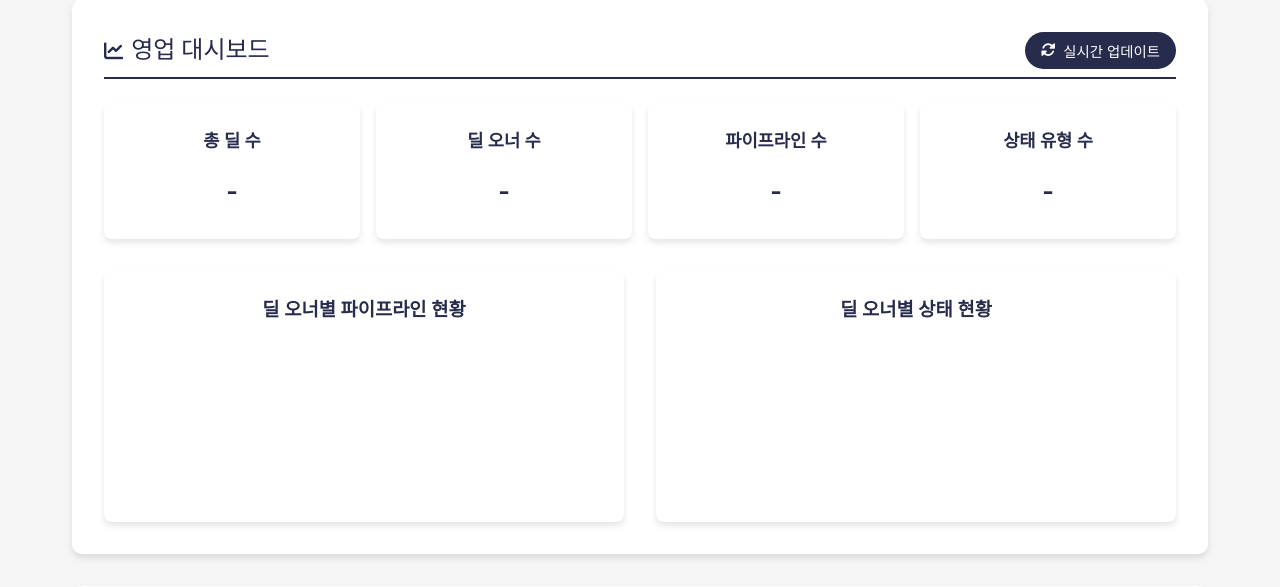
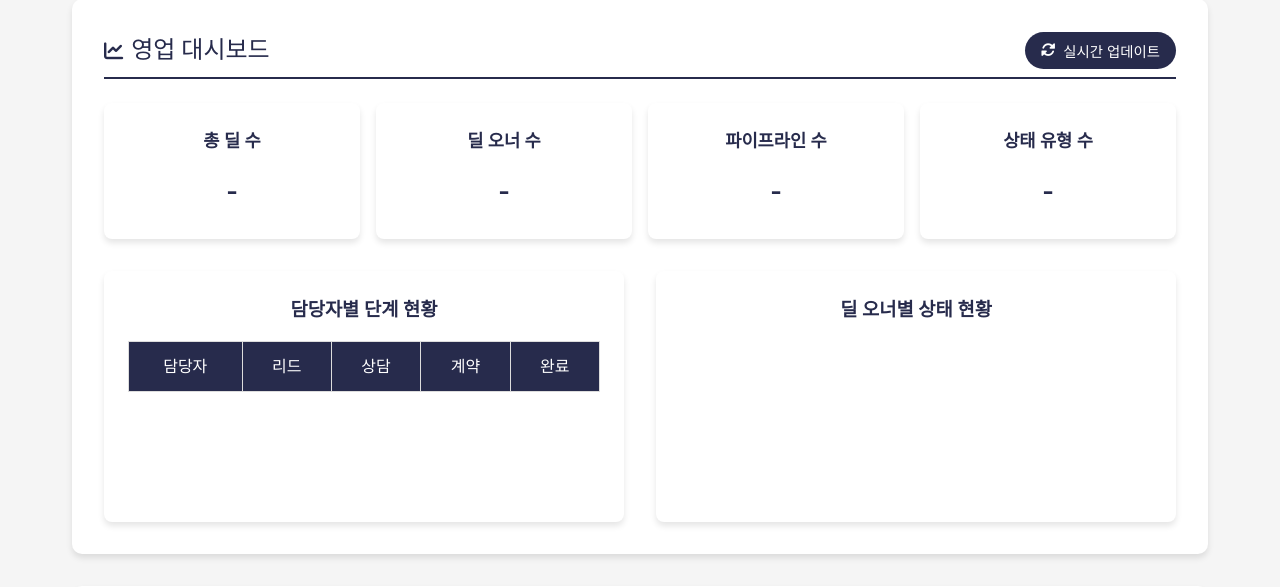
Before and after one commit to yoosungouk/porttest, a Flask app: page / in a window 1280 px wide. Shown: the part 688-1275 px from the top of the page. Run offline with Flask 2, Linux system fonts and the light colour scheme; lists and menus that the app fills with data are empty; a map, chart or similar area stays blank; some libraries are stand-ins or nearby versions; some web fonts are replaced.

Commit message:
Change pipeline chart to table format and update wording

```diff
--- a/templates/index.html
+++ b/templates/index.html
@@ -6,7 +6,6 @@
     <title>유성욱 - IT Professional</title>
     <!-- Spoqa Han Sans Neo 폰트 CDN -->
     <link href='//spoqa.github.io/spoqa-han-sans/css/SpoqaHanSansNeo.css' rel='stylesheet' type='text/css'>
-    <!-- Supabase -->
     <script src="https://cdn.jsdelivr.net/npm/@supabase/supabase-js@2"></script>
     <!-- Chart.js -->
     <script src="https://cdn.jsdelivr.net/npm/chart.js"></script>
@@ -333,6 +332,39 @@
                 grid-template-columns: 1fr;
             }
         }
+
+        /* 테이블 스타일 추가 */
+        .table-responsive {
+            overflow-x: auto;
+            margin-top: 1rem;
+        }
+
+        .data-table {
+            width: 100%;
+            border-collapse: collapse;
+            background-color: var(--background-white);
+        }
+
+        .data-table th,
+        .data-table td {
+            padding: 0.75rem;
+            text-align: center;
+            border: 1px solid #ddd;
+        }
+
+        .data-table th {
+            background-color: var(--primary-color);
+            color: var(--text-light);
+            font-weight: 500;
+        }
+
+        .data-table tr:nth-child(even) {
+            background-color: var(--background-light);
+        }
+
+        .data-table tr:hover {
+            background-color: rgba(39, 43, 76, 0.1);
+        }
     </style>
 </head>
 <body>
@@ -393,8 +425,21 @@
             </div>
             <div class="chart-container">
                 <div class="chart-card">
-                    <h3>딜 오너별 파이프라인 현황</h3>
-                    <canvas id="projectStatusChart"></canvas>
+                    <h3>담당자별 단계 현황</h3>
+                    <div class="table-responsive">
+                        <table id="pipelineTable" class="data-table">
+                            <thead>
+                                <tr>
+                                    <th>담당자</th>
+                                    <th>리드</th>
+                                    <th>상담</th>
+                                    <th>계약</th>
+                                    <th>완료</th>
+                                </tr>
+                            </thead>
+                            <tbody></tbody>
+                        </table>
+                    </div>
                 </div>
                 <div class="chart-card">
                     <h3>딜 오너별 상태 현황</h3>
@@ -451,71 +496,31 @@
 
                 if (error) throw error;
 
-                // 딜 오너별 파이프라인 분석
-                const ownerPipelines = {};
-                const ownerStatus = {};
+                // 파이프라인 테이블 업데이트
+                const pipelineTable = document.getElementById('pipelineTable').getElementsByTagName('tbody')[0];
+                pipelineTable.innerHTML = '';
 
-                deals.forEach(deal => {
-                    // 파이프라인 데이터 집계
-                    if (!ownerPipelines[deal.deal_owner]) {
-                        ownerPipelines[deal.deal_owner] = {};
-                    }
-                    if (!ownerPipelines[deal.deal_owner][deal.deal_pipeline]) {
-                        ownerPipelines[deal.deal_owner][deal.deal_pipeline] = 0;
-                    }
-                    ownerPipelines[deal.deal_owner][deal.deal_pipeline]++;
+                // 모든 담당자와 파이프라인 단계 가져오기
+                const allOwners = Array.from(new Set(deals.map(deal => deal.deal_owner))).sort();
+                const pipelineStages = ['리드', '상담', '계약', '완료'];
 
-                    // 상태 데이터 집계
-                    if (!ownerStatus[deal.deal_owner]) {
-                        ownerStatus[deal.deal_owner] = {};
-                    }
-                    if (!ownerStatus[deal.deal_owner][deal.deal_status]) {
-                        ownerStatus[deal.deal_owner][deal.deal_status] = 0;
-                    }
-                    ownerStatus[deal.deal_owner][deal.deal_status]++;
-                });
+                // 각 담당자별 행 생성
+                allOwners.forEach(owner => {
+                    const row = pipelineTable.insertRow();
 
-                // 파이프라인 차트
-                const pipelineCtx = document.getElementById('projectStatusChart').getContext('2d');
-                new Chart(pipelineCtx, {
-                    type: 'bar',
-                    data: {
-                        labels: Object.keys(ownerPipelines),
-                        datasets: Object.keys(ownerPipelines[Object.keys(ownerPipelines)[0]] || {}).map((pipeline, index) => ({
-                            label: pipeline,
-                            data: Object.keys(ownerPipelines).map(owner => ownerPipelines[owner][pipeline] || 0),
-                            backgroundColor: [
-                                '#272b4c',
-                                '#373d6a',
-                                '#1a1d33',
-                                '#4a5089'
-                            ][index % 4]
-                        }))
-                    },
-                    options: {
-                        responsive: true,
-                        plugins: {
-                            title: {
-                                display: true,
-                                text: '딜 오너별 파이프라인 현황'
-                            },
-                            legend: {
-                                position: 'bottom'
-                            }
-                        },
-                        scales: {
-                            x: {
-                                stacked: true
-                            },
-                            y: {
-                                stacked: true,
-                                beginAtZero: true,
-                                ticks: {
-                                    stepSize: 1
-                                }
-                            }
-                        }
-                    }
+                    // 담당자 이름 셀
+                    const ownerCell = row.insertCell(0);
+                    ownerCell.textContent = owner;
+
+                    // 각 파이프라인 단계별 건수 셀
+                    pipelineStages.forEach(stage => {
+                        const stageCell = row.insertCell();
+                        const count = deals.filter(deal =>
+                            deal.deal_owner === owner &&
+                            deal.deal_pipeline === stage
+                        ).length;
+                        stageCell.textContent = count;
+                    });
                 });
 
                 // 상태 차트
```
